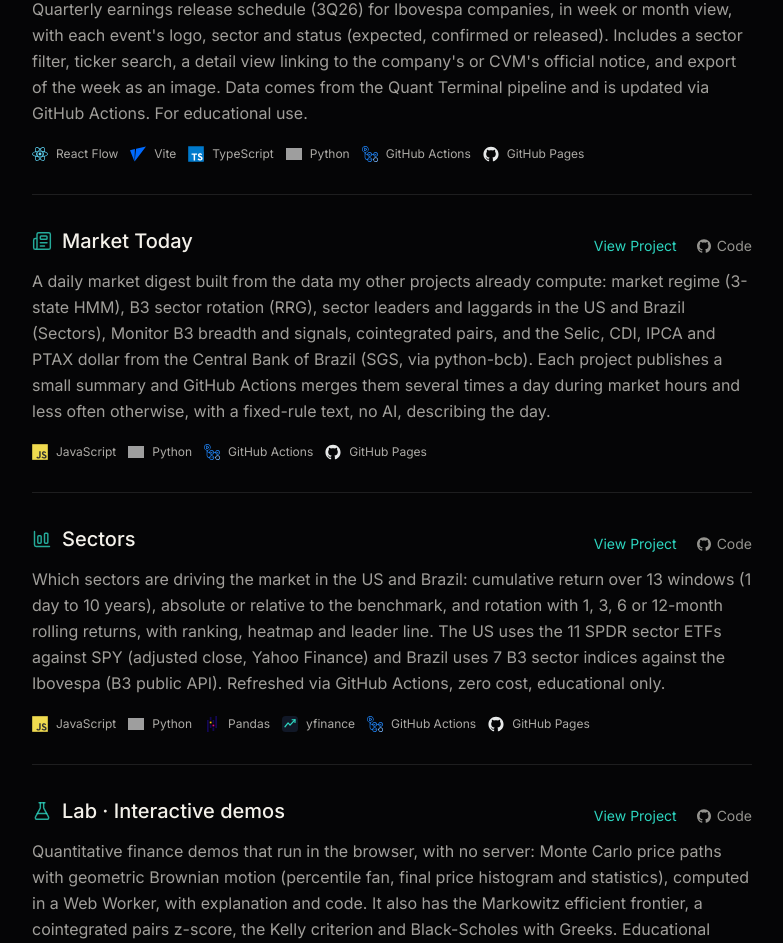
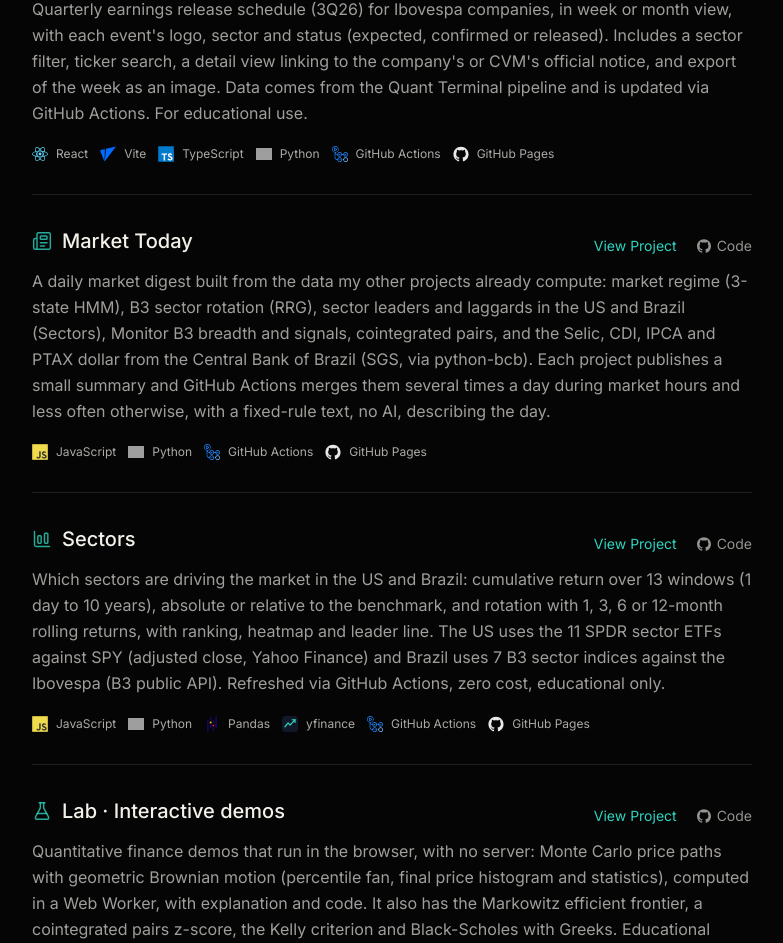
Before and after one commit to celowiz/celowiz.github.io, a React (Vite) app: page / in a window 1280 px wide. Shown: the part 5211-6154 px from the top of the page, without its empty margins (248-1031 px from the left). Built offline with nearby package versions, Linux system fonts and the light colour scheme; grey boxes are pictures that could not be loaded.

Commit message:
mock: label React

```diff
--- a/src/sections/Projects.tsx
+++ b/src/sections/Projects.tsx
@@ -45,7 +45,7 @@
   {
     id: 'resultados',
     icon: CalendarDays,
-    techs: ['react', 'vite', 'typescript', 'python', 'githubactions', 'githubpages'],
+    techs: ['reactjs', 'vite', 'typescript', 'python', 'githubactions', 'githubpages'],
     projectUrl: '/resultados/',
     codeUrl: 'https://github.com/celowiz/celowiz.github.io/tree/main/src/resultados',
   },
@@ -88,6 +88,7 @@
 
 const techIcons: Record<string, string> = {
   react: '/icons/react/react-original.svg',
+  reactjs: '/icons/react/react-original.svg',
   vite: '/icons/vite/vite-original.svg',
   python: '/icons/python/python-original.svg',
   pandas: '/icons/pandas/pandas-original.svg',
@@ -108,6 +109,7 @@
 
 const techLabels: Record<string, string> = {
   react: 'React Flow',
+  reactjs: 'React',
   vite: 'Vite',
   python: 'Python',
   pandas: 'Pandas',
```
